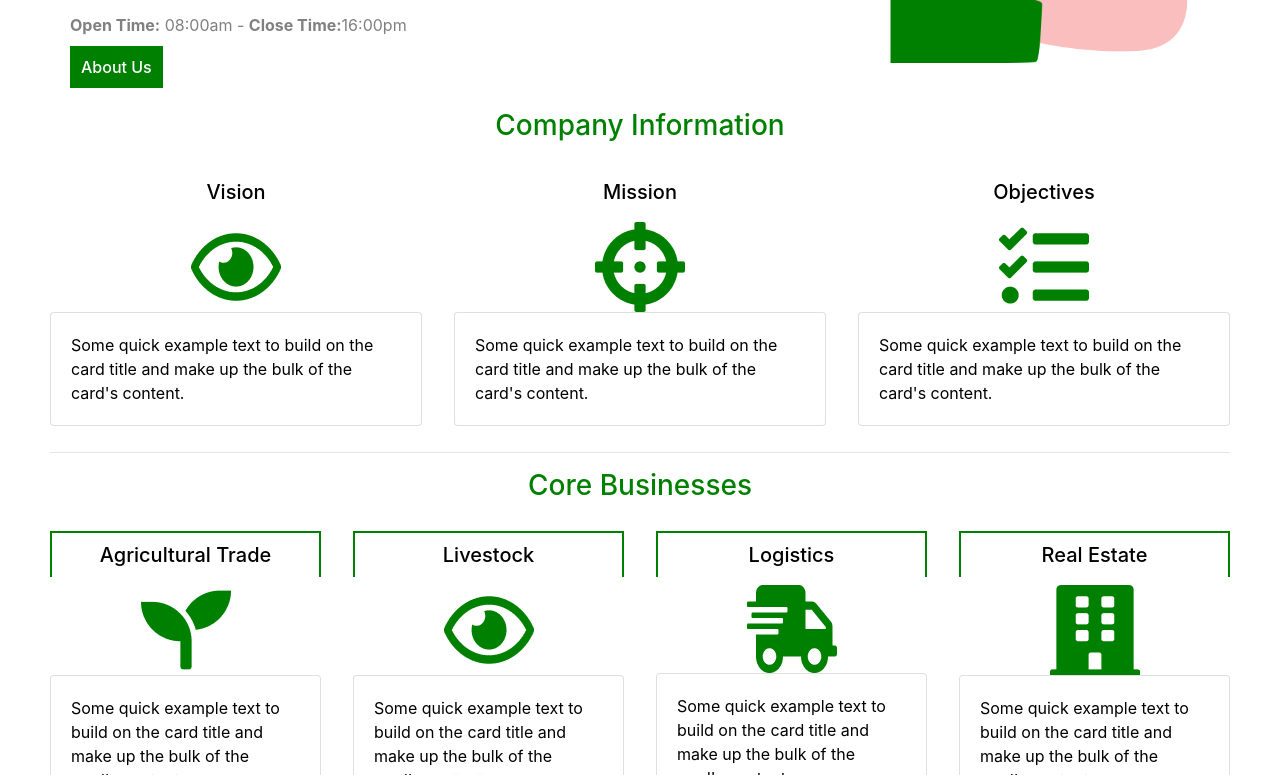
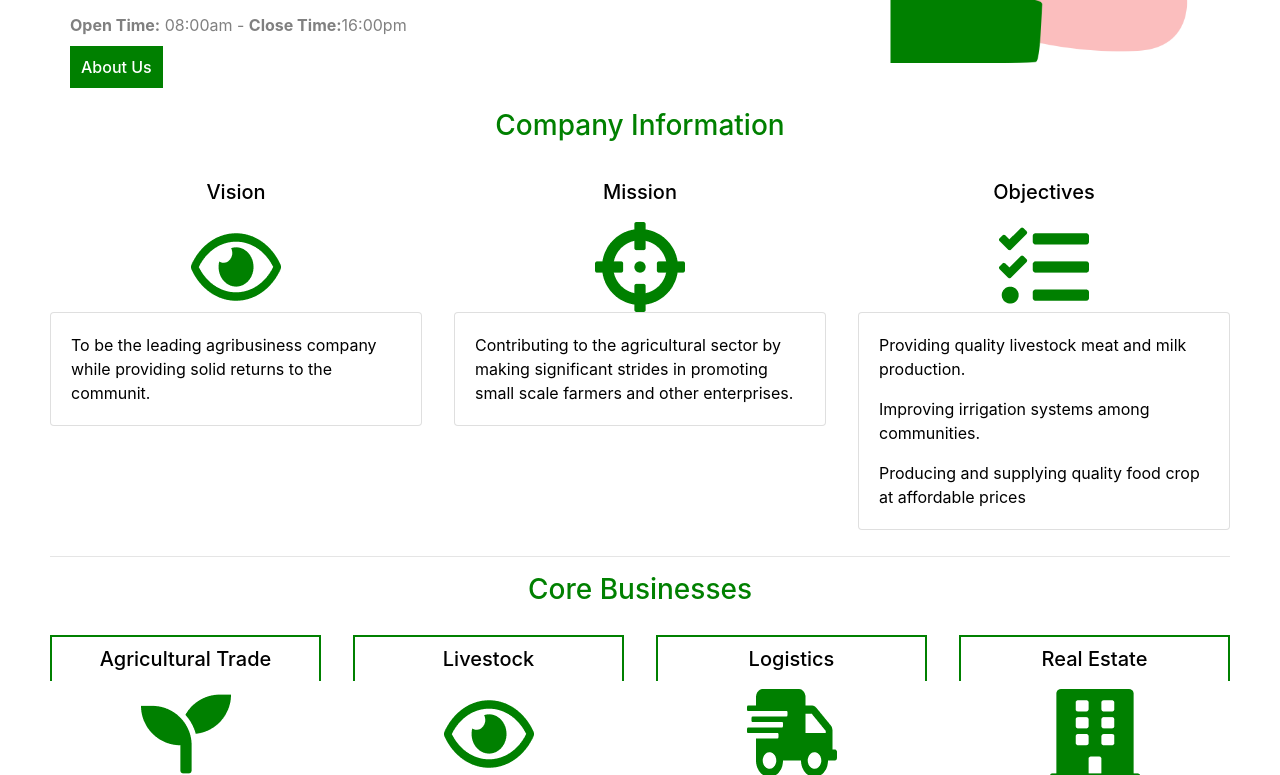
Before and after one commit to WatipasoChirambo/raf.github.io, a Gatsby site: page / in a window 1280 px wide. Shown: the part 325-1100 px from the top of the page. Built offline with nearby package versions, Linux system fonts and the light colour scheme; Gatsby itself is replaced by a stand-in of ours.

Commit message:
Vision, Mission, Objectives

```diff
--- a/src/components/Layout.js
+++ b/src/components/Layout.js
@@ -49,7 +49,7 @@ export default function Layout({ children }) {
                         </section>
                 </div>
                 <div className="copyright">
-                   <h6>&copy;  ritzfarms {date}</h6>
+                   <h6>&copy; ritzfarms {date}</h6>
                 </div>
             </footer>
         </div>
--- a/src/pages/index.js
+++ b/src/pages/index.js
@@ -48,8 +48,7 @@ export default function Home() {
               <Card style={{ width: '100%' }}>
                     <Card.Body>
                       <Card.Text>
-                        Some quick example text to build on the card title and make up the bulk of
-                        the card's content.
+                      To be the leading agribusiness company while providing solid returns to the communit.
                       </Card.Text>
                     </Card.Body>
                   </Card>
@@ -63,8 +62,7 @@ export default function Home() {
             <Card style={{ width: '100%' }}>
                   <Card.Body>
                     <Card.Text>
-                      Some quick example text to build on the card title and make up the bulk of
-                      the card's content.
+                    Contributing to the agricultural sector by making significant strides in promoting small scale farmers and other enterprises.
                     </Card.Text>
                   </Card.Body>
                 </Card>
@@ -78,8 +76,13 @@ export default function Home() {
             <Card style={{ width: '100%' }}>
                   <Card.Body>
                     <Card.Text>
-                      Some quick example text to build on the card title and make up the bulk of
-                      the card's content.
+                    Providing quality livestock meat and milk production.
+                    </Card.Text>
+                    <Card.Text>
+                    Improving irrigation systems among communities.
+                    </Card.Text>
+                    <Card.Text>
+                      Producing and supplying quality food crop at affordable prices
                     </Card.Text>
                   </Card.Body>
                 </Card>
```
